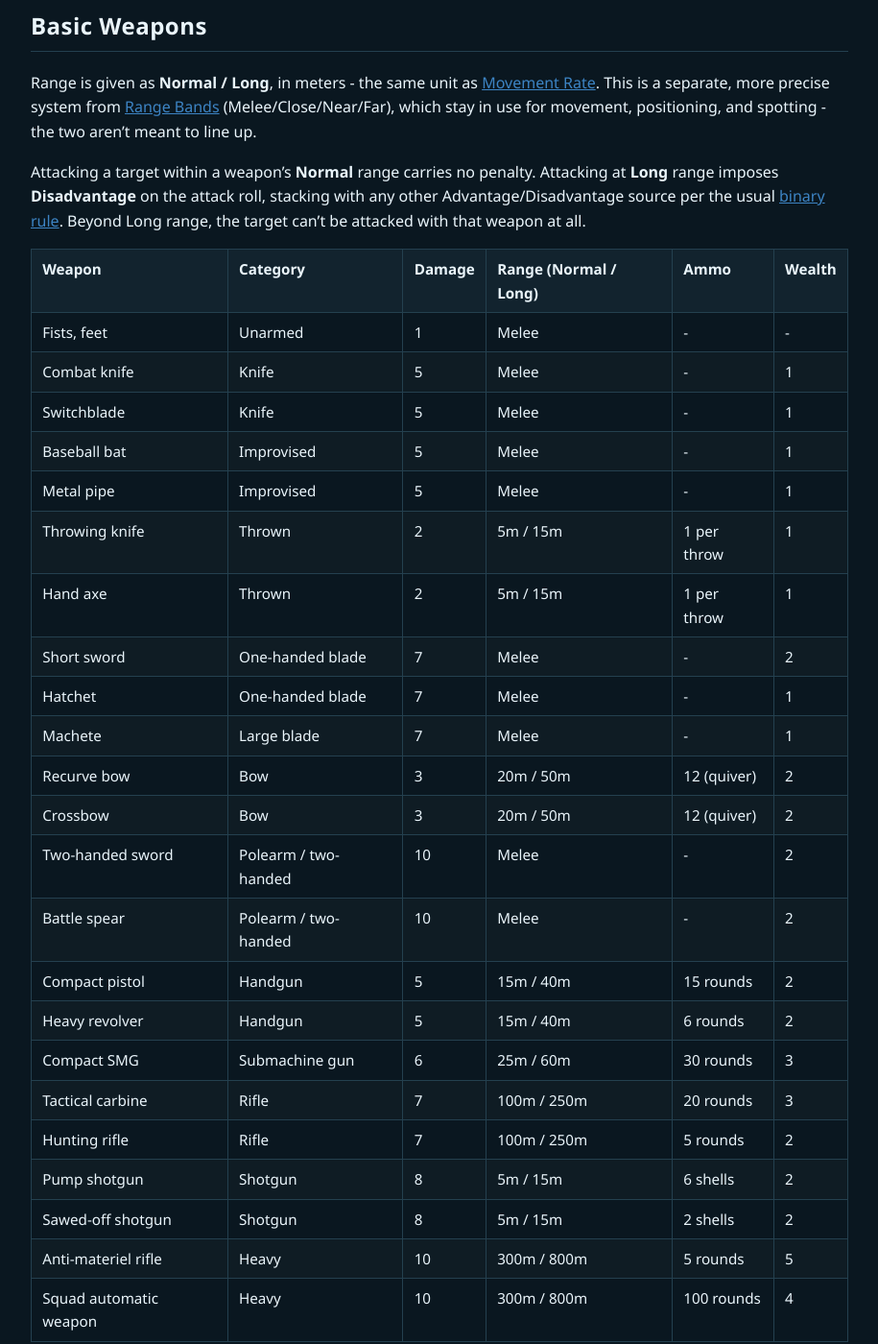
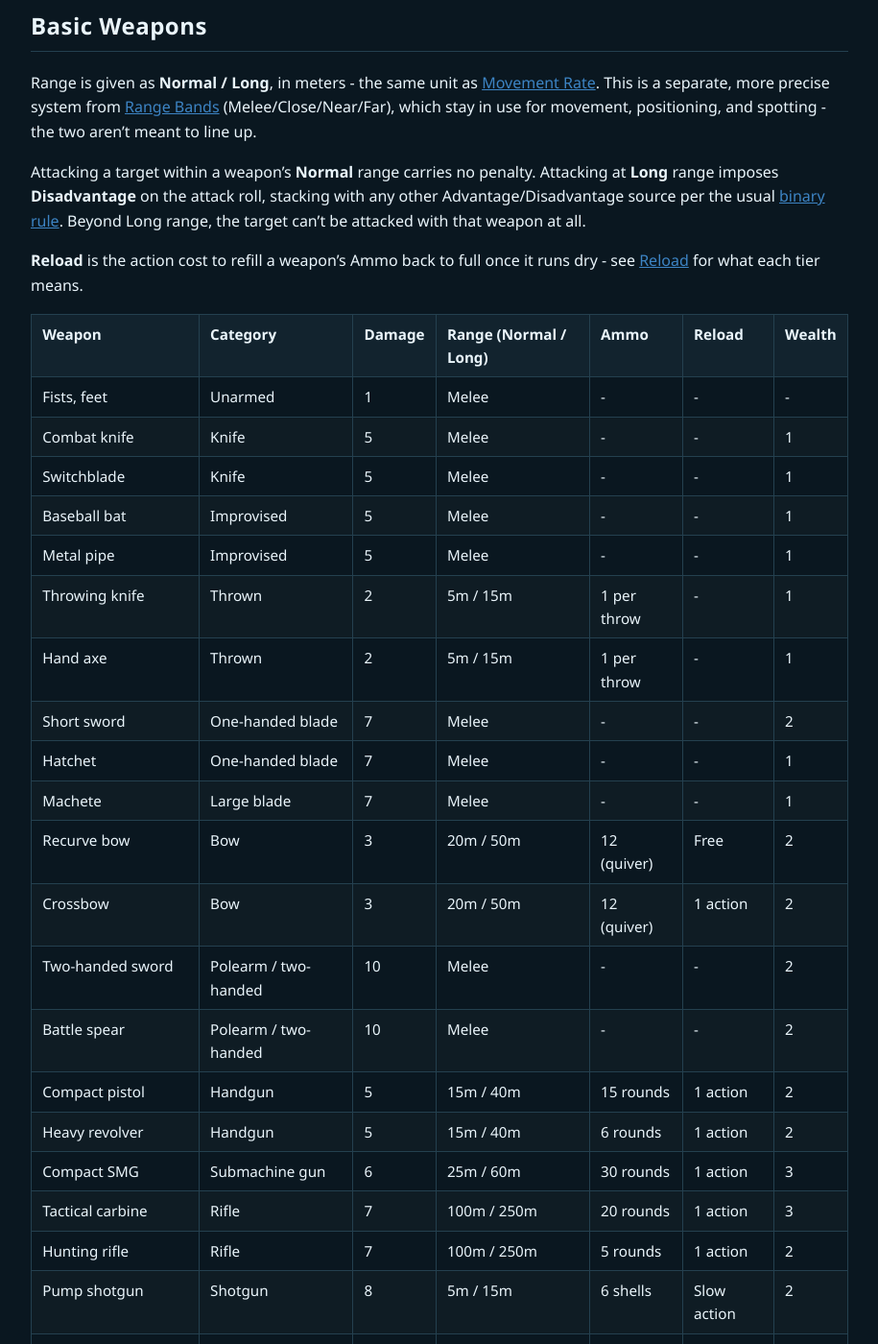
Before and after one commit to feralucce/20_Below, a Jekyll site: the page built from rules/weapons.md, in a window 1280 px wide and 1400 px high, scrolled down 291 px. Shown: the whole window at 96% size, without its empty margins (182-1097 px from the left). Built offline with Jekyll 4.4.1, drawn with Linux system fonts in a browser that asks for light colours; our own code applies the rules of GitHub Pages for plain Markdown files; some of the changed text lies outside the part shown.

Commit message:
Add reload rules, closing the first weapons.md sub-gap
- New Reload Combat Action in rules.md: action cost depends on how the
  weapon actually loads (magazine/speed-loader/chain-fed and crossbow =
  1 action, tube-fed shotgun = Slow action, quiver-drawn recurve bow = free)
- New Reload column on weapons.md's Basic Weapons table giving each
  weapon's specific cost

```diff
--- a/rules/weapons.md
+++ b/rules/weapons.md
@@ -10,31 +10,33 @@ Range is given as **Normal / Long**, in meters - the same unit as [Movement Rate
 
 Attacking a target within a weapon's **Normal** range carries no penalty. Attacking at **Long** range imposes **Disadvantage** on the attack roll, stacking with any other Advantage/Disadvantage source per the usual [binary rule](rules.md#advantage--disadvantage). Beyond Long range, the target can't be attacked with that weapon at all.
 
-| Weapon | Category | Damage | Range (Normal / Long) | Ammo | Wealth |
-|---|---|---|---|---|---|
-| Fists, feet | Unarmed | 1 | Melee | - | - |
-| Combat knife | Knife | 5 | Melee | - | 1 |
-| Switchblade | Knife | 5 | Melee | - | 1 |
-| Baseball bat | Improvised | 5 | Melee | - | 1 |
-| Metal pipe | Improvised | 5 | Melee | - | 1 |
-| Throwing knife | Thrown | 2 | 5m / 15m | 1 per throw | 1 |
-| Hand axe | Thrown | 2 | 5m / 15m | 1 per throw | 1 |
-| Short sword | One-handed blade | 7 | Melee | - | 2 |
-| Hatchet | One-handed blade | 7 | Melee | - | 1 |
-| Machete | Large blade | 7 | Melee | - | 1 |
-| Recurve bow | Bow | 3 | 20m / 50m | 12 (quiver) | 2 |
-| Crossbow | Bow | 3 | 20m / 50m | 12 (quiver) | 2 |
-| Two-handed sword | Polearm / two-handed | 10 | Melee | - | 2 |
-| Battle spear | Polearm / two-handed | 10 | Melee | - | 2 |
-| Compact pistol | Handgun | 5 | 15m / 40m | 15 rounds | 2 |
-| Heavy revolver | Handgun | 5 | 15m / 40m | 6 rounds | 2 |
-| Compact SMG | Submachine gun | 6 | 25m / 60m | 30 rounds | 3 |
-| Tactical carbine | Rifle | 7 | 100m / 250m | 20 rounds | 3 |
-| Hunting rifle | Rifle | 7 | 100m / 250m | 5 rounds | 2 |
-| Pump shotgun | Shotgun | 8 | 5m / 15m | 6 shells | 2 |
-| Sawed-off shotgun | Shotgun | 8 | 5m / 15m | 2 shells | 2 |
-| Anti-materiel rifle | Heavy | 10 | 300m / 800m | 5 rounds | 5 |
-| Squad automatic weapon | Heavy | 10 | 300m / 800m | 100 rounds | 4 |
+**Reload** is the action cost to refill a weapon's Ammo back to full once it runs dry - see [Reload](rules.md#combat-actions) for what each tier means.
+
+| Weapon | Category | Damage | Range (Normal / Long) | Ammo | Reload | Wealth |
+|---|---|---|---|---|---|---|
+| Fists, feet | Unarmed | 1 | Melee | - | - | - |
+| Combat knife | Knife | 5 | Melee | - | - | 1 |
+| Switchblade | Knife | 5 | Melee | - | - | 1 |
+| Baseball bat | Improvised | 5 | Melee | - | - | 1 |
+| Metal pipe | Improvised | 5 | Melee | - | - | 1 |
+| Throwing knife | Thrown | 2 | 5m / 15m | 1 per throw | - | 1 |
+| Hand axe | Thrown | 2 | 5m / 15m | 1 per throw | - | 1 |
+| Short sword | One-handed blade | 7 | Melee | - | - | 2 |
+| Hatchet | One-handed blade | 7 | Melee | - | - | 1 |
+| Machete | Large blade | 7 | Melee | - | - | 1 |
+| Recurve bow | Bow | 3 | 20m / 50m | 12 (quiver) | Free | 2 |
+| Crossbow | Bow | 3 | 20m / 50m | 12 (quiver) | 1 action | 2 |
+| Two-handed sword | Polearm / two-handed | 10 | Melee | - | - | 2 |
+| Battle spear | Polearm / two-handed | 10 | Melee | - | - | 2 |
+| Compact pistol | Handgun | 5 | 15m / 40m | 15 rounds | 1 action | 2 |
+| Heavy revolver | Handgun | 5 | 15m / 40m | 6 rounds | 1 action | 2 |
+| Compact SMG | Submachine gun | 6 | 25m / 60m | 30 rounds | 1 action | 3 |
+| Tactical carbine | Rifle | 7 | 100m / 250m | 20 rounds | 1 action | 3 |
+| Hunting rifle | Rifle | 7 | 100m / 250m | 5 rounds | 1 action | 2 |
+| Pump shotgun | Shotgun | 8 | 5m / 15m | 6 shells | Slow action | 2 |
+| Sawed-off shotgun | Shotgun | 8 | 5m / 15m | 2 shells | Slow action | 2 |
+| Anti-materiel rifle | Heavy | 10 | 300m / 800m | 5 rounds | 1 action | 5 |
+| Squad automatic weapon | Heavy | 10 | 300m / 800m | 100 rounds | 1 action | 4 |
 
 ## Armor
 
```
Also changed, not shown: rules/rules.md (+1 -0 lines).
